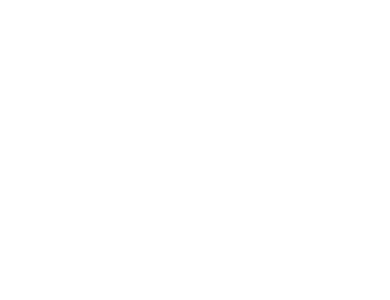
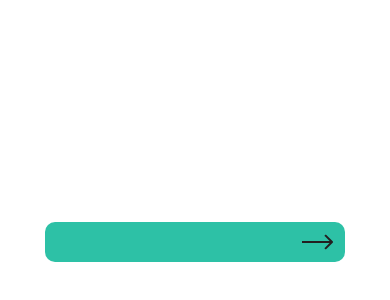
Before and after one commit to silvaisabela/molde, a React Native app: screen / in a window 390 px wide. Shown: the part 180-480 px from the top of the page. Built offline with nearby package versions, Linux system fonts and the light colour scheme.

Commit message:
feat: add button

```diff
--- a/App.js
+++ b/App.js
@@ -1,10 +1,12 @@
 import { StatusBar } from 'expo-status-bar'
 import React from 'react'
 import { StyleSheet, View } from 'react-native'
+import { Button } from './src/components/Button/Button'
 
 export default function App () {
   return (
     <View style={styles.container}>
+      <Button />
       <StatusBar style="auto" />
     </View >
   )
```
